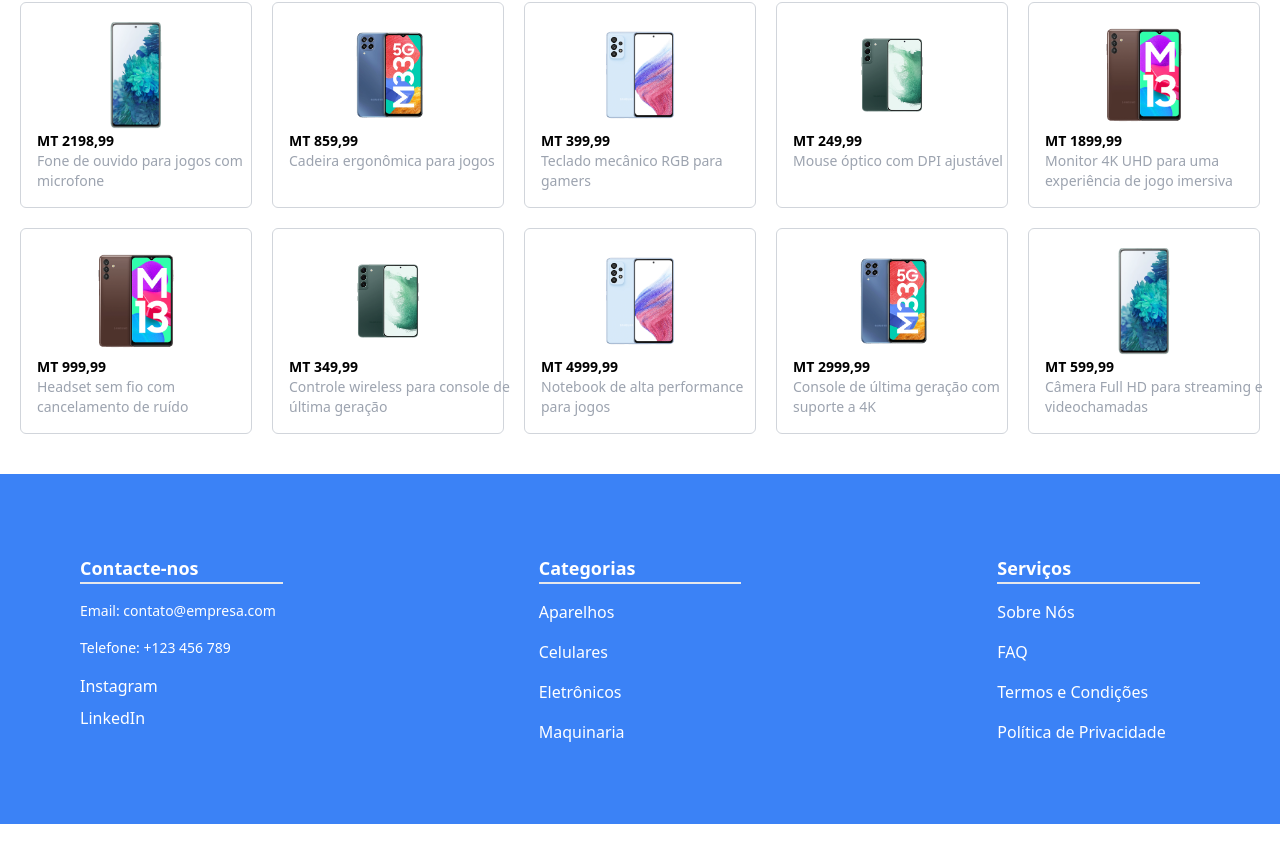
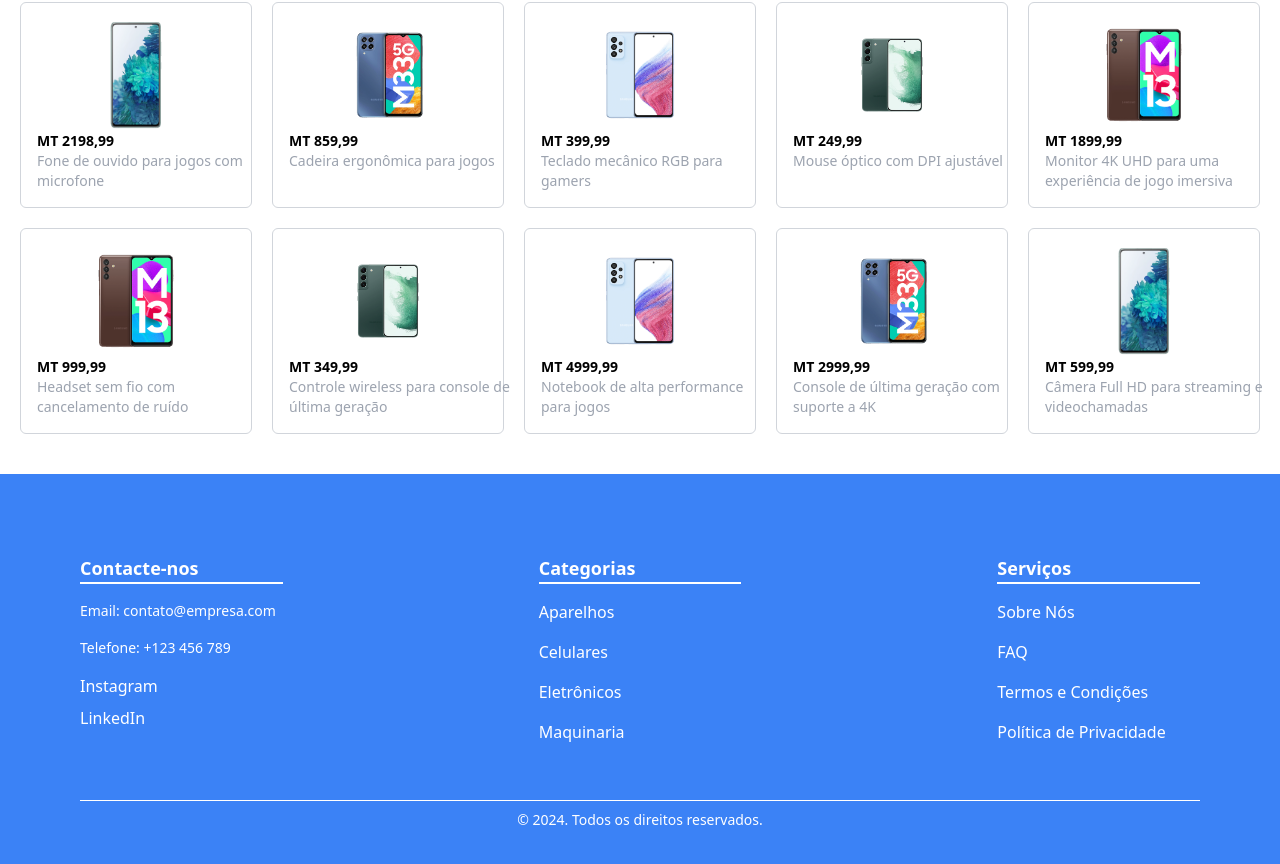
Before and after one commit to anchaapedro/area_commerce, a Nuxt app: page / in a window 1280 px wide. Shown: the part 458-1322 px from the top of the page. Before the commit the page ends 1282 px from the top, so only its background shows below. Built offline with nearby package versions, Linux system fonts and the light colour scheme.

Commit message:
fix: adjust footer padding

```diff
--- a/components/layout/downbar.vue
+++ b/components/layout/downbar.vue
@@ -1,9 +1,9 @@
 <template>
   <footer
-    class="bg-blue-500 w-full px-4 py-20 space-y-10 md:space-y-0 md:px-20 flex flex-col items-center"
+    class="bg-blue-500 w-full px-4 py-20  md:space-y-0 md:px-20 flex flex-col items-center"
   >
     <div
-      class="w-full flex flex-col md:flex-row justify-between space-y-5 md:space-y-0 md:space-x-64"
+      class="w-full flex flex-col md:flex-row justify-between space-y-5 md:space-y-0 md:space-x-64 mb-14"
     >
       <div
         class="flex flex-col space-y-4 lg:w-44 xl:w-56 2xl:w-50 text-white"
@@ -117,6 +117,10 @@
         </div>
       </div>
     </div>
+    <hr class="w-full border-footer-default " />
+    <div class="text-white text-center p-2 mt-5">
+      <p>&copy; {{ year }}. Todos os direitos reservados.</p>
+    </div>
   </footer>
 </template>
 
@@ -136,4 +140,7 @@ export default Vue.extend({
 .text-footer-gray {
   color: #ffffff;
 }
+.border-footer-default {
+  border-color: #ffffff;
+}
 </style>
```
